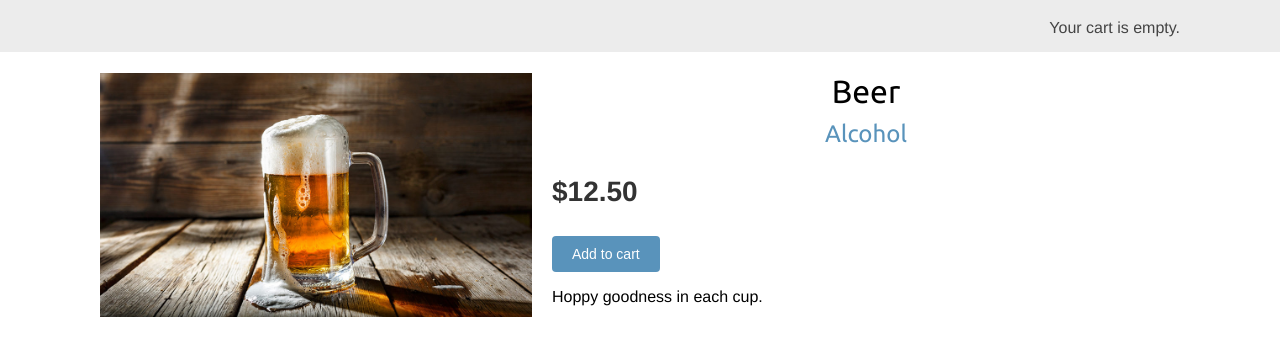
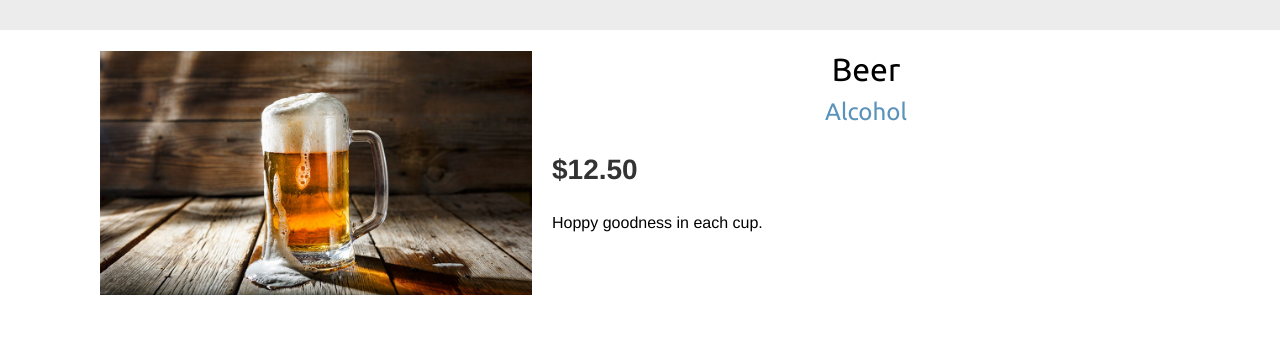
Before and after one commit to Alto1988/e-shop, a Django app: page /1/beer/ in a window 1280 px wide. Shown: the part 46-402 px from the top of the page. Run offline with Django 3.2, Linux system fonts and the light colour scheme; data comes from the database, SQL or seed files in the repository; both versions use the stored data as it was after the commit.

Commit message:
Added the detail.html

```diff
--- a/shop_backend/shop/templates/shop/base.html
+++ b/shop_backend/shop/templates/shop/base.html
@@ -11,23 +11,8 @@
       <a href="/" class="logo">My shop</a>
     </div>
     <div id="subheader">
-      <div class="cart">
-        {% with total_items=cart|length %}
-          {% if total_items > 0 %}
-            Your cart:
-            <a href="{% url "cart:cart_detail" %}">
-              {{ total_items }} item{{ total_items|pluralize }},
-              ${{ cart.get_total_price }}
-            </a>
-          {% else %}
-            Your cart is empty.
-          {% endif %}
-        {% endwith %}
-      </div>
+      <!-- <div class="cart">Your cart is empty.</div> -->
     </div>
-    <div id="content">
-      {% block content %}
-      {% endblock %}
-    </div>
+    <div id="content">{% block content %} {% endblock %}</div>
   </body>
 </html>
--- a/shop_backend/shop/templates/shop/product/detail.html
+++ b/shop_backend/shop/templates/shop/product/detail.html
@@ -1,26 +1,15 @@
-{% extends "shop/base.html" %}
-{% load static %}
-
-{% block title %}
-  {{ product.name }}
+{% extends 'shop/base.html' %} {% load static%} {%block title%} {{product.name}}
+{%endblock%} {% block content %}
+<div class="product-detail">
+  <img src="{% if product.image %} {{product.image.url}} {% else %} {% static
+  "img/no_image.png" %} {% endif %}" />
+  <h1>{{product.name}}</h1>
+  <h2>
+    <a href="{{ product.category.get_absolute_url }}"
+      >{{ product.category.name }}</a
+    >
+  </h2>
+  <p class="price">${{product.price}}</p>
+  {{ product.description }}
+</div>
 {% endblock %}
-
-{% block content %}
-  <div class="product-detail">
-    <img src="{% if product.image %}{{ product.image.url }}{% else %}
-    {% static "img/no_image.png" %}{% endif %}">
-    <h1>{{ product.name }}</h1>
-    <h2>
-      <a href="{{ product.category.get_absolute_url }}">
-        {{ product.category }}
-      </a>
-    </h2>
-    <p class="price">${{ product.price }}</p>
-    <form action="{% url "cart:cart_add" product.id %}" method="post">
-      {{ cart_product_form }}
-      {% csrf_token %}
-      <input type="submit" value="Add to cart">
-    </form>
-    {{ product.description|linebreaks }}
-  </div>
-{% endblock %}
--- a/shop_backend/shop/views.py
+++ b/shop_backend/shop/views.py
@@ -1,9 +1,8 @@
 from django.shortcuts import render, get_object_or_404
 from .models import Category, Product
 
-
-def index(request):
-    return render(request, 'shop/base.html')
+# def index(request):
+#     return render(request, 'shop/base.html')
 
 
 def product_list(request, category_slug=None):
```
Also changed, not shown: shop_backend/db.sqlite3.
